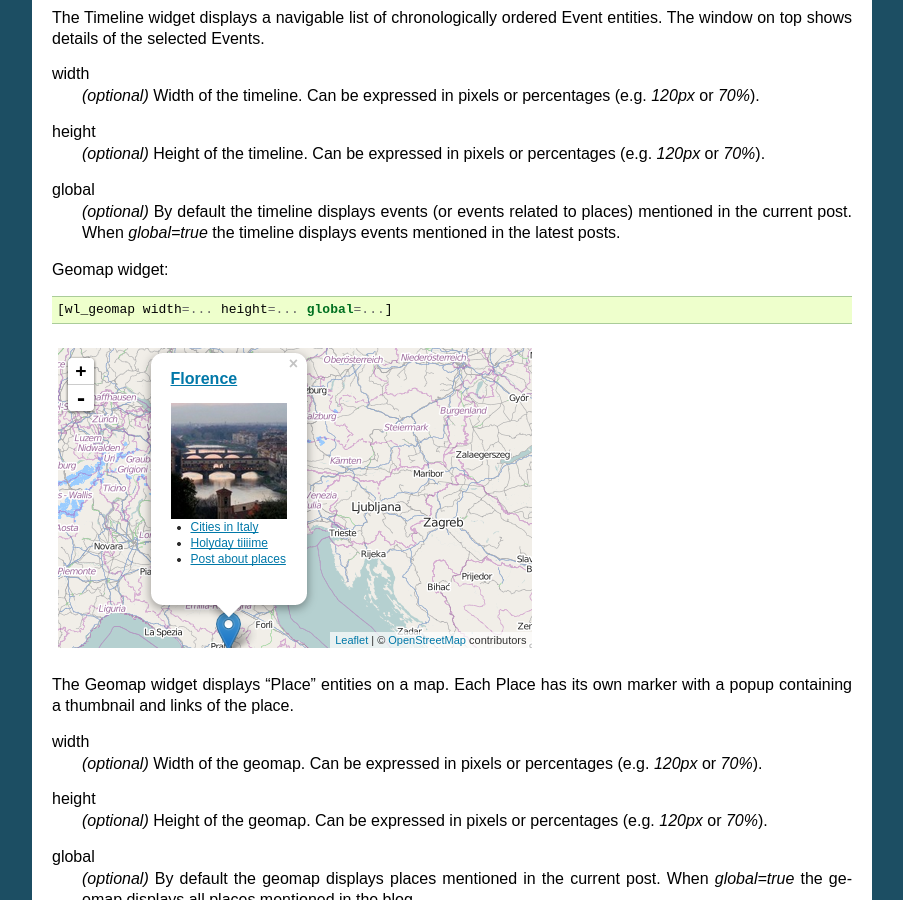
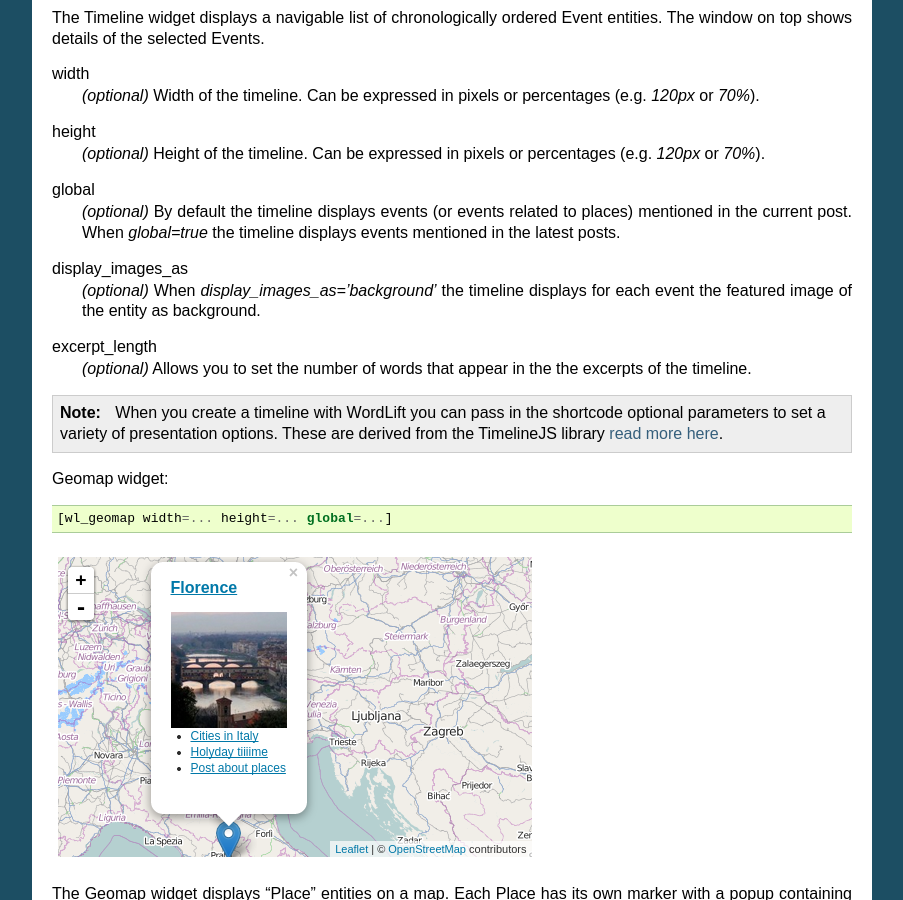
Before and after one commit to insideout10/wordlift-docs, a Sphinx documentation site: the page built from docs/shortcodes.rst, in a window 1280 px wide and 900 px high, scrolled down 3166 px. Shown: the whole window, without its empty margins (198-1101 px from the left). Built offline with Sphinx 7.4.7, drawn with Linux system fonts in a browser that asks for light colours.

Commit message:
Adding few more information on the timeline

```diff
--- a/docs/shortcodes.rst
+++ b/docs/shortcodes.rst
@@ -124,6 +124,15 @@ height
 global
     *(optional)* By default the timeline displays events (or events related to places) mentioned in the current post. When *global=true* the timeline displays events mentioned in the latest posts.
 
+display_images_as
+    *(optional)* When *display_images_as='background'* the timeline displays for each event the featured image of the entity as background.
+
+excerpt_length
+    *(optional)* Allows you to set the number of words that appear in the the excerpts of the timeline.
+
+.. note::
+        When you create a timeline with WordLift you can pass in the shortcode optional parameters to set a variety of presentation options. These are derived from the TimelineJS library `read more here <https://timeline.knightlab.com/docs/options.html>`_.
+
 Geomap widget::
 
     [wl_geomap width=... height=... global=...]
```
